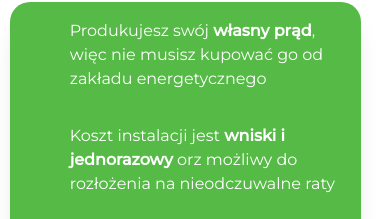
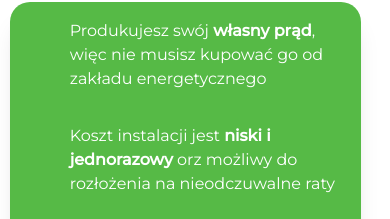
Before and after one commit to Marlonbrando3/solargarden, a Next.js app: page / in a window 390 px wide. Shown: the part 2497-2716 px from the top of the page. Built offline with nearby package versions, Linux system fonts and the light colour scheme; some icons are missing.

Commit message:
first commit

```diff
--- a/src/ThirdView/ThirdView.tsx
+++ b/src/ThirdView/ThirdView.tsx
@@ -13,7 +13,7 @@ export default function ThirdView() {
               <div className='w-[60px] h-[60px]'><PiNumberSquareOneThin className="w-full h-full" /></div><p className='w-[270px] md:w-[390px]'>Produkujesz swój <b>własny prąd</b>, więc nie musisz kupować go od zakładu energetycznego</p>
             </div>
             <div className='flex h-[120px] md:h-[80px] w-[450px] items-center'>
-              <div className='w-[60px] h-[60px]'><PiNumberSquareTwoThin className="w-full h-full" /></div><p className='w-[270px] md:w-[390px]'>Koszt instalacji jest <b>wniski i jednorazowy</b> orz możliwy do rozłożenia na nieodczuwalne raty</p>
+              <div className='w-[60px] h-[60px]'><PiNumberSquareTwoThin className="w-full h-full" /></div><p className='w-[270px] md:w-[390px]'>Koszt instalacji jest <b>niski i jednorazowy</b> orz możliwy do rozłożenia na nieodczuwalne raty</p>
             </div>
             <div className='flex h-[120px] md:h-[80px] w-[450px] items-center '>
               <div className='w-[60px] h-[60px]'><PiNumberSquareThreeThin className="w-full h-full" /></div><p className='w-[270px] md:w-[390px]'>Masz możliwość łącznie uzyskać ponad <b>44 000 zł dofinansowań z programów Państwowych</b></p>
```
